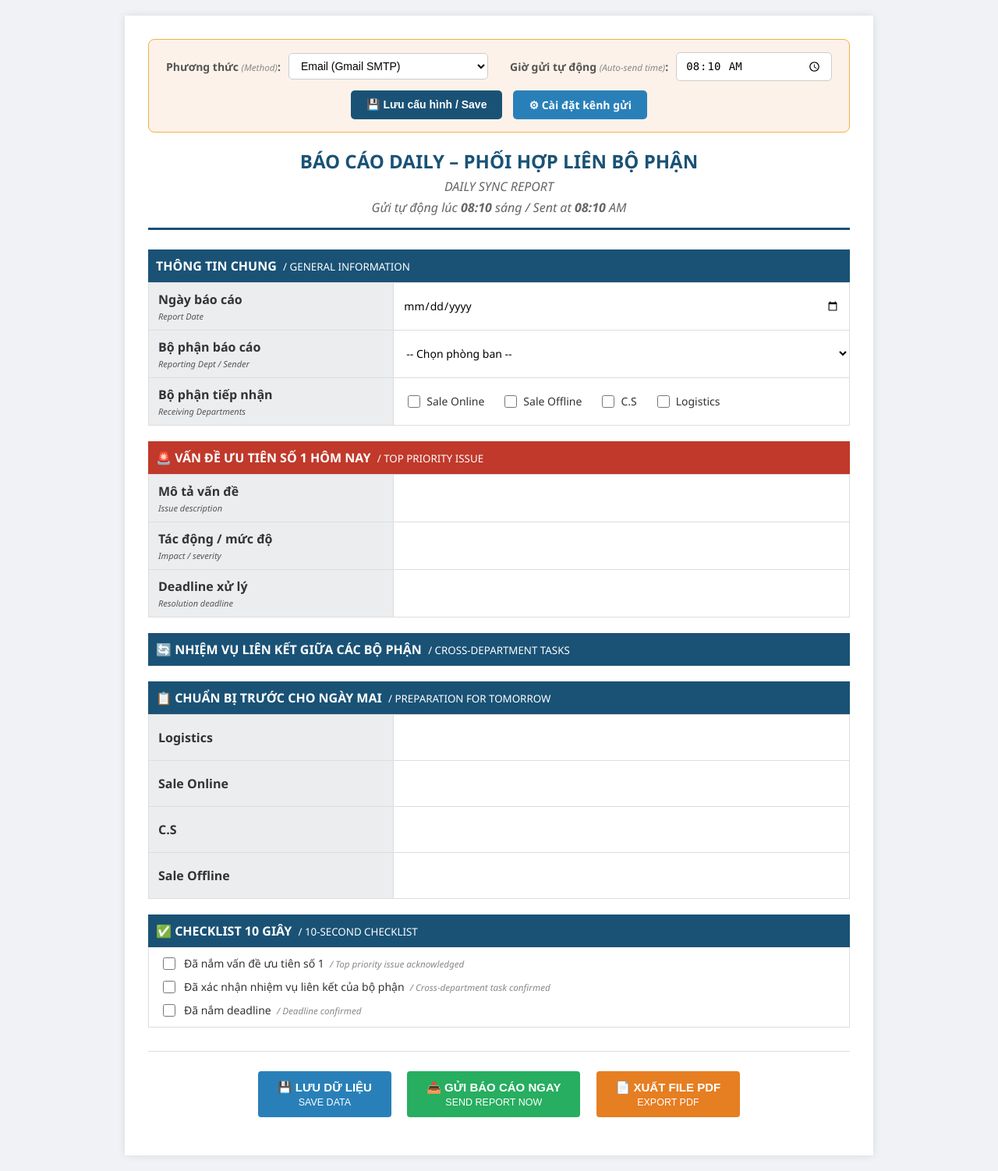
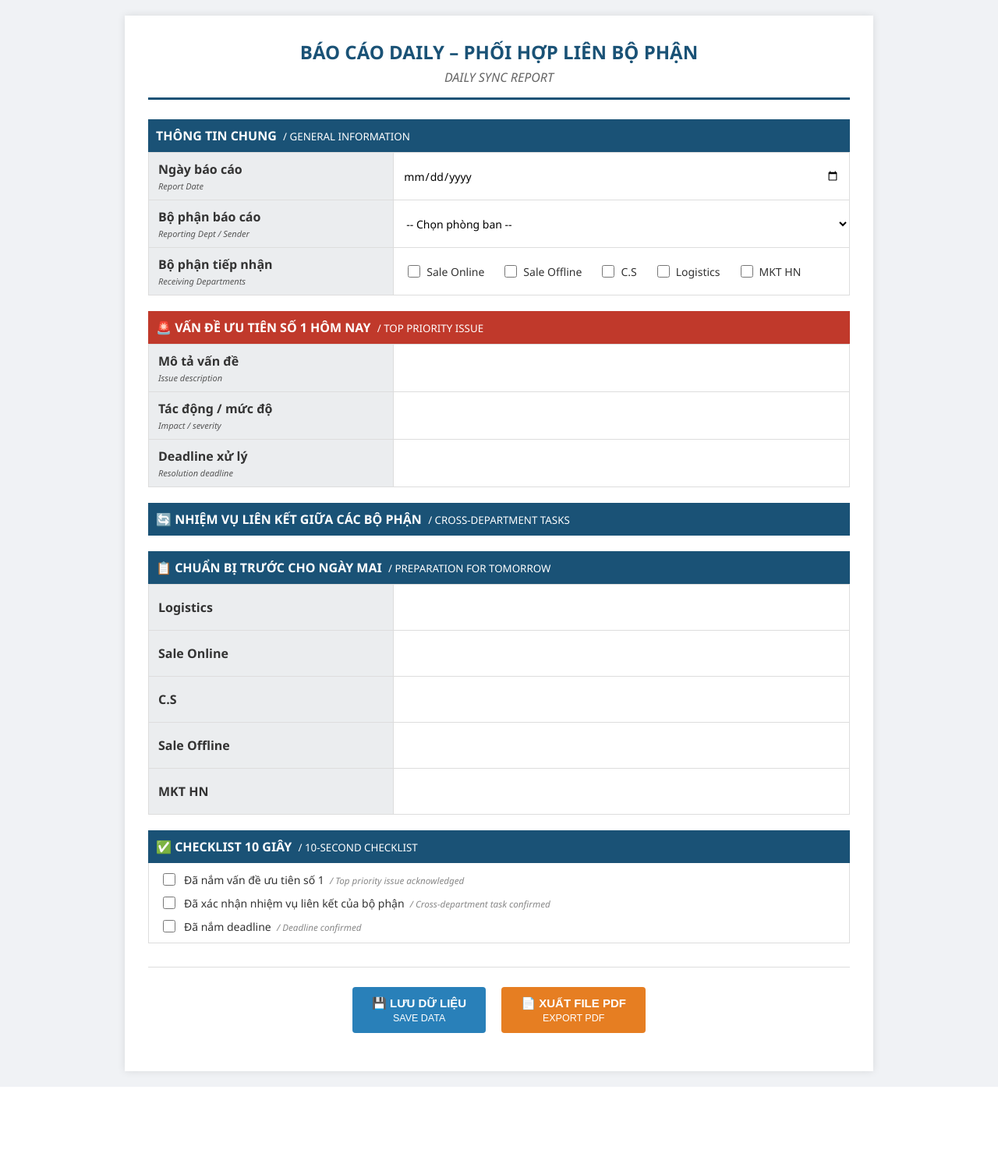
Before and after one commit to fusiongroup1010-bot/daily-report, a Flask app: page / in a window 1280 px wide. Shown: the whole page at 78% size. After the commit the page ends 1394 px from the top, so only its background shows below. Run offline with Flask 3, Linux system fonts and the light colour scheme; some libraries are stand-ins or nearby versions.

Commit message:
feat: remove auto-send and mail config, add MKT HN department to reporting and receiving lists

```diff
--- a/app.py
+++ b/app.py
@@ -248,6 +248,7 @@ def export_pdf():
             ('Sale Offline', 'task_offline_info'),
             ('C.S',          'task_cs_info'),
             ('Logistics',    'task_logistics_info'),
+            ('MKT HN',       'task_mkt_hn_info'),
         ]
         for dept_key, field in dept_map:
             if dept_key in rec_list:
@@ -266,6 +267,7 @@ def export_pdf():
             ('Sale Online', data.get('prep_sales_online', '')),
             ('C.S',         data.get('prep_cs', '')),
             ('Sale Offline',data.get('prep_sales_offline', '')),
+            ('MKT HN',      data.get('prep_mkt_hn', '')),
         ]))
         story.append(Spacer(1, 4*mm))
 
--- a/reporter.py
+++ b/reporter.py
@@ -46,12 +46,14 @@ def build_plain_report(data, config):
         f"  Sale Offline: {data.get('task_offline_info','')}" if 'Sale Offline' in data.get('receiving_depts','') else "",
         f"  C.S: {data.get('task_cs_info','')}" if 'C.S' in data.get('receiving_depts','') else "",
         f"  Logistics: {data.get('task_logistics_info','')}" if 'Logistics' in data.get('receiving_depts','') else "",
+        f"  MKT HN: {data.get('task_mkt_hn_info','')}" if 'MKT HN' in data.get('receiving_depts','') else "",
         "",
         "CHUAN BI NGAY MAI:",
         f"  Logistics: {data.get('prep_logistics','')}",
         f"  Sale Online: {data.get('prep_sales_online','')}",
         f"  C.S: {data.get('prep_cs','')}",
         f"  Sale Offline: {data.get('prep_sales_offline','')}",
+        f"  MKT HN: {data.get('prep_mkt_hn','')}",
     ]
     return "\n".join(lines)
 
@@ -73,7 +75,13 @@ def build_html_report(data, config):
 
     task_blocks = ''
     rec_list = data.get('receiving_depts', '')
-    depts = [('Sale Online','🛒 Sale Online','task_online_info'), ('Sale Offline','🏬 Sale Offline','task_offline_info'), ('C.S','💬 C.S','task_cs_info'), ('Logistics','📦 Logistics','task_logistics_info')]
+    depts = [
+        ('Sale Online','🛒 Sale Online','task_online_info'),
+        ('Sale Offline','🏬 Sale Offline','task_offline_info'),
+        ('C.S','💬 C.S','task_cs_info'),
+        ('Logistics','📦 Logistics','task_logistics_info'),
+        ('MKT HN','📢 MKT HN','task_mkt_hn_info'),
+    ]
     for key, title, field in depts:
         if key in rec_list:
             task_blocks += f'<div style="margin:0 0 12px; border:1px solid #ddd;"><div style="background:#2980b9; color:#fff; padding:8px 14px; font-weight:bold;">{title}</div><table width="100%" style="border-collapse:collapse;">{row("Nhiệm vụ cần phối hợp", data.get(field,""))}</table></div>'
@@ -83,7 +91,7 @@ def build_html_report(data, config):
         try: report_date = datetime.strptime(report_date, '%Y-%m-%d').strftime('%d/%m/%Y')
         except: pass
 
-    html = f"""<!DOCTYPE html><html><body style="{S['body']}"><div style="{S['wrap']}"><div style="{S['header']}"><h1>Báo Cáo Daily</h1><p>⏰ Gửi lúc {rt} sáng</p></div><div style="padding:16px;">{section('THÔNG TIN CHUNG', 'GENERAL INFO')}<table width="100%" style="border-collapse:collapse; border:1px solid #ddd;">{row('Ngày báo cáo', report_date)}{row('Bộ phận tiếp nhận', data.get('receiving_depts',''))}{row('Bộ phận báo cáo', dept)}</table>{section('NHIỆM VỤ LIÊN KẾT', 'CROSS-DEPT TASKS')}{task_blocks}{section('CHUẨN BỊ TRƯỚC CHO NGÀY MAI', 'PREPARATION')}<table width="100%" style="border-collapse:collapse; border:1px solid #ddd;">{row('Logistics', data.get('prep_logistics',''))}{row('Sale Online', data.get('prep_sales_online',''))}{row('C.S', data.get('prep_cs',''))}{row('Sale Offline', data.get('prep_sales_offline',''))}</table></div></div></body></html>"""
+    html = f"""<!DOCTYPE html><html><body style="{S['body']}"><div style="{S['wrap']}"><div style="{S['header']}"><h1>Báo Cáo Daily</h1><p>⏰ Gửi lúc {rt} sáng</p></div><div style="padding:16px;">{section('THÔNG TIN CHUNG', 'GENERAL INFO')}<table width="100%" style="border-collapse:collapse; border:1px solid #ddd;">{row('Ngày báo cáo', report_date)}{row('Bộ phận tiếp nhận', data.get('receiving_depts',''))}{row('Bộ phận báo cáo', dept)}</table>{section('NHIỆM VỤ LIÊN KẾT', 'CROSS-DEPT TASKS')}{task_blocks}{section('CHUẨN BỊ TRƯỚC CHO NGÀY MAI', 'PREPARATION')}<table width="100%" style="border-collapse:collapse; border:1px solid #ddd;">{row('Logistics', data.get('prep_logistics',''))}{row('Sale Online', data.get('prep_sales_online',''))}{row('C.S', data.get('prep_cs',''))}{row('Sale Offline', data.get('prep_sales_offline',''))}{row('MKT HN', data.get('prep_mkt_hn',''))}</table></div></div></body></html>"""
     return html
 
 def send_email(html_content, subject, config):
--- a/templates/index.html
+++ b/templates/index.html
@@ -126,7 +126,7 @@
 <div class="container">
 
     <!-- ═══════════════ CONFIG BOX ═══════════════ -->
-    <div class="config-box">
+    <div class="config-box" style="display: none;">
         <div class="config-row">
             <div class="config-field">
                 <label>Phương thức <small>(Method)</small>:</label>
@@ -151,7 +151,6 @@
         <div class="header-title">
             <h1>BÁO CÁO DAILY – PHỐI HỢP LIÊN BỘ PHẬN</h1>
             <p>DAILY SYNC REPORT</p>
-            <p>Gửi tự động lúc <strong id="display_time">--:--</strong> <span id="ampm_vn">sáng</span> / Sent at <strong id="display_time_en">--:--</strong> <span id="ampm_en">AM</span></p>
         </div>
         <div style="width:80px;"></div>
     </div>
@@ -175,6 +174,7 @@
                     <option value="Sale Offline" {% if report_data.department == 'Sale Offline' %}selected{% endif %}>Sale Offline</option>
                     <option value="C.S"          {% if report_data.department == 'C.S'          %}selected{% endif %}>C.S (Customer Service)</option>
                     <option value="Logistics"    {% if report_data.department == 'Logistics'    %}selected{% endif %}>Logistics</option>
+                    <option value="MKT HN"       {% if report_data.department == 'MKT HN'       %}selected{% endif %}>MKT HN</option>
                 </select>
             </div>
         </div>
@@ -188,6 +188,7 @@
                     <label><input type="checkbox" name="rec_dept" value="Sale Offline" onchange="toggleTasks()" {% if 'Sale Offline' in rec %}checked{% endif %}> Sale Offline</label>
                     <label><input type="checkbox" name="rec_dept" value="C.S"          onchange="toggleTasks()" {% if 'C.S'          in rec %}checked{% endif %}> C.S</label>
                     <label><input type="checkbox" name="rec_dept" value="Logistics"    onchange="toggleTasks()" {% if 'Logistics'    in rec %}checked{% endif %}> Logistics</label>
+                    <label><input type="checkbox" name="rec_dept" value="MKT HN"       onchange="toggleTasks()" {% if 'MKT HN'       in rec %}checked{% endif %}> MKT HN</label>
                 </div>
             </div>
         </div>
@@ -247,6 +248,15 @@
             </div>
         </div>
 
+        <!-- MKT HN -->
+        <div id="task_mkt_hn" class="task-group">
+            <div class="task-group-header">📢 MKT HN</div>
+            <div class="table-row" style="border-top:none;">
+                <div class="table-col-label">Nhiệm vụ cần phối hợp<br><small>Tasks to coordinate</small></div>
+                <div class="table-col-input"><textarea name="task_mkt_hn_info">{{ report_data.task_mkt_hn_info or '' }}</textarea></div>
+            </div>
+        </div>
+
         <!-- ─── CHUẨN BỊ NGÀY MAI ─── -->
         <div class="section-title" style="margin-top:20px;">📋 CHUẨN BỊ TRƯỚC CHO NGÀY MAI &nbsp;<small style="font-weight:normal">/ PREPARATION FOR TOMORROW</small></div>
 
@@ -265,6 +275,10 @@
         <div class="table-row">
             <div class="table-col-label">Sale Offline</div>
             <div class="table-col-input"><textarea name="prep_sales_offline">{{ report_data.prep_sales_offline or '' }}</textarea></div>
+        </div>
+        <div class="table-row">
+            <div class="table-col-label">MKT HN</div>
+            <div class="table-col-input"><textarea name="prep_mkt_hn">{{ report_data.prep_mkt_hn or '' }}</textarea></div>
         </div>
 
         <!-- ─── CHECKLIST ─── -->
@@ -288,7 +302,6 @@
 
     <div class="actions">
         <button class="btn btn-save" onclick="saveReport()">💾 LƯU DỮ LIỆU<br><small style="font-weight:normal">SAVE DATA</small></button>
-        <button class="btn btn-send" onclick="sendTest()">📤 GỬI BÁO CÁO NGAY<br><small style="font-weight:normal">SEND REPORT NOW</small></button>
         <button class="btn btn-pdf"  onclick="exportPDF()">📄 XUẤT FILE PDF<br><small style="font-weight:normal">EXPORT PDF</small></button>
         <div id="status-msg" style="margin-top:14px; font-weight:bold; font-size:15px;"></div>
     </div>
@@ -305,6 +318,7 @@ function toggleTasks() {
     document.getElementById('task_sale_offline').style.display = checked.includes('Sale Offline') ? 'block' : 'none';
     document.getElementById('task_cs').style.display           = checked.includes('C.S')          ? 'block' : 'none';
     document.getElementById('task_logistics').style.display    = checked.includes('Logistics')    ? 'block' : 'none';
+    document.getElementById('task_mkt_hn').style.display       = checked.includes('MKT HN')       ? 'block' : 'none';
 }
 
 /* ──────────────────────────────────────
@@ -318,10 +332,16 @@ function updateTimeDisplay(timeStr) {
     if (hour >= 12) { period = 'PM'; periodVn = 'chiều'; if (hour > 12) h12 = hour - 12; }
     else if (hour === 0) h12 = 12;
     var fmt = (h12 < 10 ? '0' : '') + h12 + ':' + (min < 10 ? '0' : '') + min;
-    document.getElementById('display_time').innerText    = fmt;
-    document.getElementById('display_time_en').innerText = fmt;
-    document.getElementById('ampm_vn').innerText = periodVn;
-    document.getElementById('ampm_en').innerText = period;
+
+    var elDisplayTime = document.getElementById('display_time');
+    var elDisplayTimeEn = document.getElementById('display_time_en');
+    var elAmpmVn = document.getElementById('ampm_vn');
+    var elAmpmEn = document.getElementById('ampm_en');
+
+    if (elDisplayTime) elDisplayTime.innerText = fmt;
+    if (elDisplayTimeEn) elDisplayTimeEn.innerText = fmt;
+    if (elAmpmVn) elAmpmVn.innerText = periodVn;
+    if (elAmpmEn) elAmpmEn.innerText = period;
 }
 
 /* ──────────────────────────────────────
```
